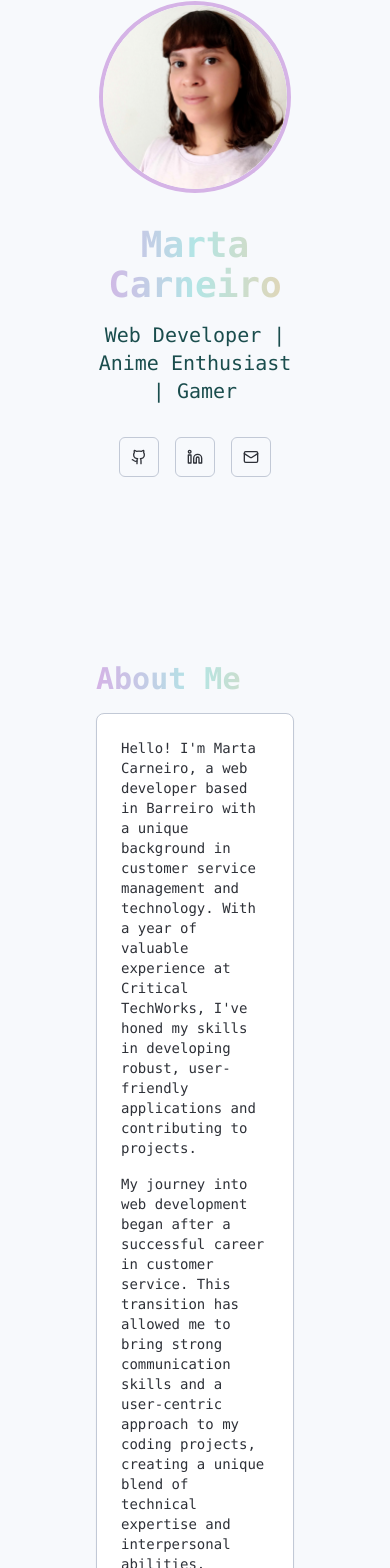
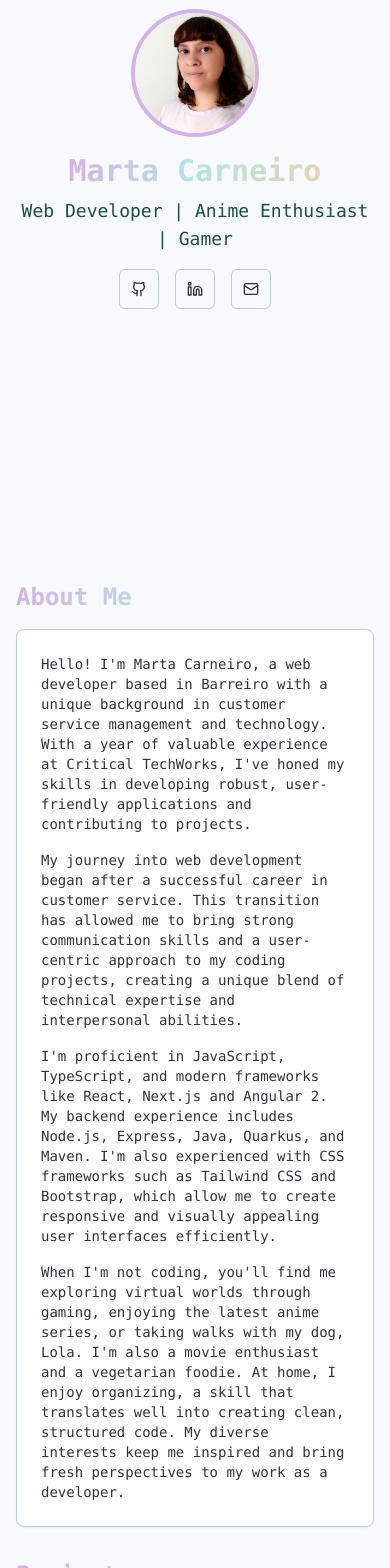
Before and after one commit to agrandemartasan/marta-carneiro-portfolio, a Next.js app: page / in a window 390 px wide. Shown: the part 336-1904 px from the top of the page. Built offline with nearby package versions, Linux system fonts and the light colour scheme.

Commit message:
Enhance mobile responsiveness and layout optimization

```diff
--- a/src/app/page.tsx
+++ b/src/app/page.tsx
@@ -13,13 +13,13 @@ import { ScrollToTopButton } from "@/components/scroll-to-top-button";
 
 export default function Home() {
   return (
-    <main className="flex min-h-screen flex-col items-center justify-between p-24 bg-background text-foreground">
+    <main className="flex min-h-screen flex-col items-center justify-between p-4 sm:p-8 md:p-24 bg-background text-foreground">
       <div className="z-10 w-full max-w-5xl items-center justify-between font-mono text-sm">
         <section
           id="hero"
           className="flex flex-col items-center justify-center min-h-screen text-center"
         >
-          <div className="w-48 h-48 mb-8 relative overflow-hidden rounded-full border-4 border-primary">
+          <div className="w-32 h-32 sm:w-48 sm:h-48 mb-4 sm:mb-8 relative overflow-hidden rounded-full border-4 border-primary">
             <Image
               src={profilePicture}
               alt="Marta Carneiro"
@@ -29,10 +29,10 @@ export default function Home() {
               priority
             />
           </div>
-          <h1 className="text-4xl font-bold mb-4 gradient-text">
+          <h1 className="text-3xl sm:text-4xl font-bold mb-2 sm:mb-4 gradient-text">
             Marta Carneiro
           </h1>
-          <p className="text-xl mb-8 text-secondary-foreground">
+          <p className="text-lg sm:text-xl mb-4 sm:mb-8 text-secondary-foreground">
             Web Developer | Anime Enthusiast | Gamer
           </p>
           <div className="flex space-x-4">
@@ -65,8 +65,8 @@ export default function Home() {
           </div>
         </section>
 
-        <section id="about" className="mb-12 scroll-mt-14">
-          <h2 className="text-3xl font-semibold mb-4 gradient-text">
+        <section id="about" className="mb-8 sm:mb-12 scroll-mt-14">
+          <h2 className="text-2xl sm:text-3xl font-semibold mb-4 gradient-text">
             About Me
           </h2>
           <Card className="bg-card text-card-foreground">
@@ -106,8 +106,8 @@ export default function Home() {
           </Card>
         </section>
 
-        <section id="projects" className="mb-12 scroll-mt-14">
-          <h2 className="text-3xl font-semibold mb-4 gradient-text">
+        <section id="projects" className="mb-8 sm:mb-12 scroll-mt-14">
+          <h2 className="text-2xl sm:text-3xl font-semibold mb-4 gradient-text">
             Projects
           </h2>
           <div className="grid grid-cols-1 md:grid-cols-2 gap-6">
@@ -133,11 +133,13 @@ export default function Home() {
           </div>
         </section>
 
-        <section id="skills" className="mb-12 scroll-mt-14">
-          <h2 className="text-3xl font-semibold mb-4 gradient-text">Skills</h2>
+        <section id="skills" className="mb-8 sm:mb-12 scroll-mt-14">
+          <h2 className="text-2xl sm:text-3xl font-semibold mb-4 gradient-text">
+            Skills
+          </h2>
           <Card className="bg-card text-card-foreground">
             <CardContent className="pt-6">
-              <div className="grid grid-cols-2 md:grid-cols-3 gap-4">
+              <div className="grid grid-cols-1 sm:grid-cols-2 md:grid-cols-3 gap-4">
                 <SkillCategory
                   title="Frontend"
                   skills={[
@@ -194,7 +196,7 @@ export default function Home() {
         </section>
 
         <section id="contact" className="scroll-mt-14">
-          <h2 className="text-3xl font-semibold mb-4 gradient-text">
+          <h2 className="text-2xl sm:text-3xl font-semibold mb-4 gradient-text">
             Get in Touch
           </h2>
           <Card className="bg-card text-card-foreground">
--- a/src/components/scroll-to-top-button.tsx
+++ b/src/components/scroll-to-top-button.tsx
@@ -34,7 +34,7 @@ export function ScrollToTopButton() {
   return (
     <button
       onClick={scrollToTop}
-      className="fixed bottom-4 right-4 p-2 rounded-full bg-primary text-primary-foreground shadow-lg transition-opacity hover:opacity-80 focus:outline-none focus:ring-2 focus:ring-primary focus:ring-opacity-50"
+      className="fixed bottom-4 right-4 p-2 rounded-full bg-primary text-primary-foreground shadow-lg transition-opacity hover:opacity-80 focus:outline-none focus:ring-2 focus:ring-primary focus:ring-opacity-50 hidden sm:block"
       aria-label="Scroll to top"
     >
       <ChevronUp className="h-6 w-6" />
```
